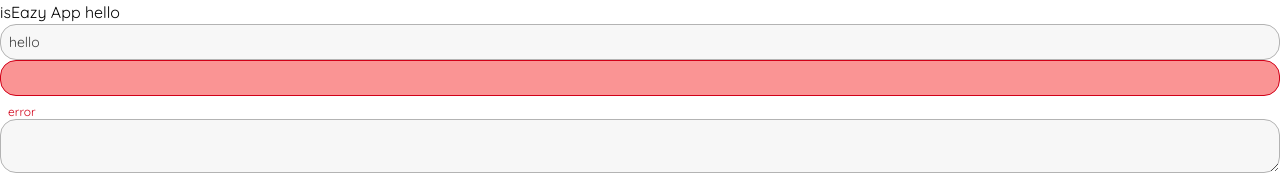
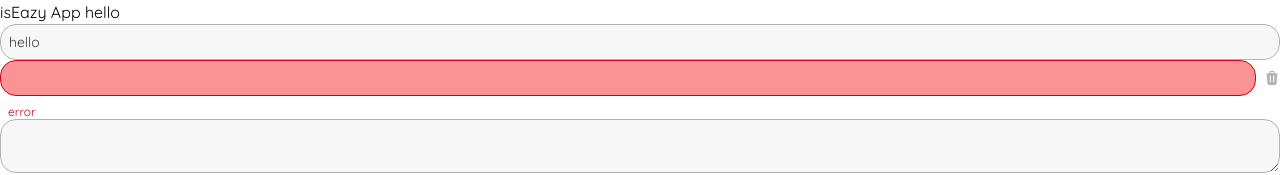
Before and after one commit to CasoGiuseppe/challenge_isEazy, a Vue app: page / in a window 1280 px wide. Shown: the top 175 px of the page. Built offline with nearby package versions, Linux system fonts and the light colour scheme.

Commit message:
feature: add trash icon to reset input state

```diff
--- a/package.json
+++ b/package.json
@@ -15,6 +15,7 @@
     "format": "prettier --write src/"
   },
   "dependencies": {
+    "@heroicons/vue": "^2.0.18",
     "pinia": "^2.1.6",
     "vue": "^3.3.4",
     "vue-router": "^4.2.4"
--- a/src/app/ui/App.vue
+++ b/src/app/ui/App.vue
@@ -2,7 +2,7 @@
   <header>
     isEazy App {{ message }}
     <BaseInput :input="InputType.TEXT" v-model="message" />
-    <BaseInput :input="InputType.TEXT">
+    <BaseInput :input="InputType.TEXT" @reset="reset">
       <template #error> error </template>
     </BaseInput>
     <BaseInput :type="FieldType.TEXTAREA" />
@@ -14,4 +14,5 @@ import { FieldType, InputType } from '@shared/types';
 import { ref } from 'vue';
 
 const message = ref('hello');
+const reset = () => console.log('reset');
 </script>
--- a/src/app/ui/components/base/base-user-input/BaseUserInput.scss
+++ b/src/app/ui/components/base/base-user-input/BaseUserInput.scss
@@ -1,11 +1,19 @@
 .base-user-input {
   $baseuserinput: &;
 
-  @apply flex flex-wrap gap-sm;
+  @apply flex flex-wrap gap-sm items-center;
 
   [data-error] {
     @apply flex-[100%];
     @apply px-sm;
     @apply text-xsmall text-red-100;
   }
+
+  &__reset {
+    @apply flex max-w-md;
+
+    > svg {
+      @apply w-[100%] text-gray-300
+    }
+  }
 }
--- a/src/app/ui/components/base/base-user-input/BaseUserInput.vue
+++ b/src/app/ui/components/base/base-user-input/BaseUserInput.vue
@@ -13,6 +13,15 @@
       :required="required"
       @input="updateValue"
     />
+    <button
+      v-if="hasError"
+      class="base-user-input__reset"
+      aria-label="Reset input state"
+      @click="resetInputValue"
+    >
+      <TrashIcon class="text-red" />
+    </button>
+
     <span v-if="hasError" data-error id="field-error">
       <slot name="error"></slot>
     </span>
@@ -22,6 +31,7 @@
 import { useSlots, type PropType, computed } from 'vue';
 import { FieldType, InputType } from '@shared/types';
 import { FieldAllowedArray, InputAllowedArray } from './definitions';
+import { TrashIcon } from '@heroicons/vue/24/solid';
 
 const { id, type, input, required, modelValue } = defineProps({
   id: {
@@ -53,8 +63,9 @@ const { id, type, input, required, modelValue } = defineProps({
 const getSlots = useSlots();
 const hasError = computed(() => !!getSlots['error']);
 
-const updateEmit = defineEmits(['update:modelValue']);
+const customEmits = defineEmits(['update:modelValue', 'reset']);
 const updateValue = ({ target: { value } }: { target: { value: string } }) =>
-  updateEmit('update:modelValue', value);
+  customEmits('update:modelValue', value);
+const resetInputValue = () => customEmits('reset');
 </script>
 <style lang="scss" src="./BaseUserInput.scss" scoped />
--- a/tailwind.config.js
+++ b/tailwind.config.js
@@ -9,6 +9,11 @@ export default {
       desktop: '75rem',
       'large-desktop': '92.5rem'
     },
+    maxWidth: ({ theme }) => ({
+      ...theme('spacing'),
+      full: '100%'
+    }),
+
     spacing: {
       none: '0px',
       xsm: '.25rem', // 4
@@ -57,7 +62,8 @@ export default {
       xxsmall: ['var(--ie-font-size-xxsmall)', { lineHeight: 'normal' }] // 10
     },
     transitionProperty: {
-      colors: 'color, background-color, border-color, text-decoration-color, fill, stroke',
+      colors:
+        'color, background-color, border-color, text-decoration-color, fill, stroke',
       transform: 'transform opacity',
       size: 'width, min-width, height, min-height',
       spacing: 'margin, padding',
@@ -66,4 +72,4 @@ export default {
     extend: {}
   },
   plugins: []
-}
+};
```
Also changed, not shown: 1 other file (tests, documents, lock files or other folders).
